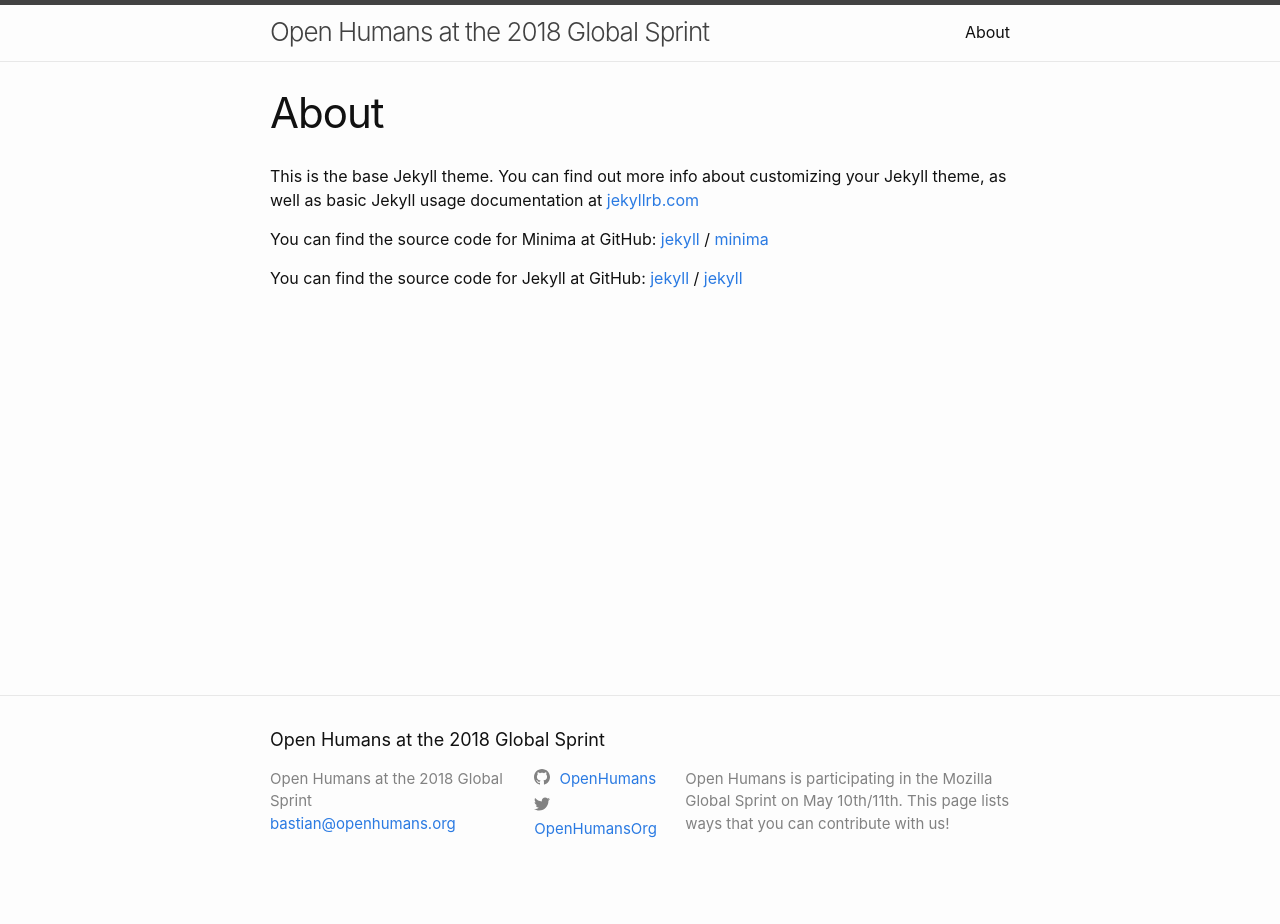
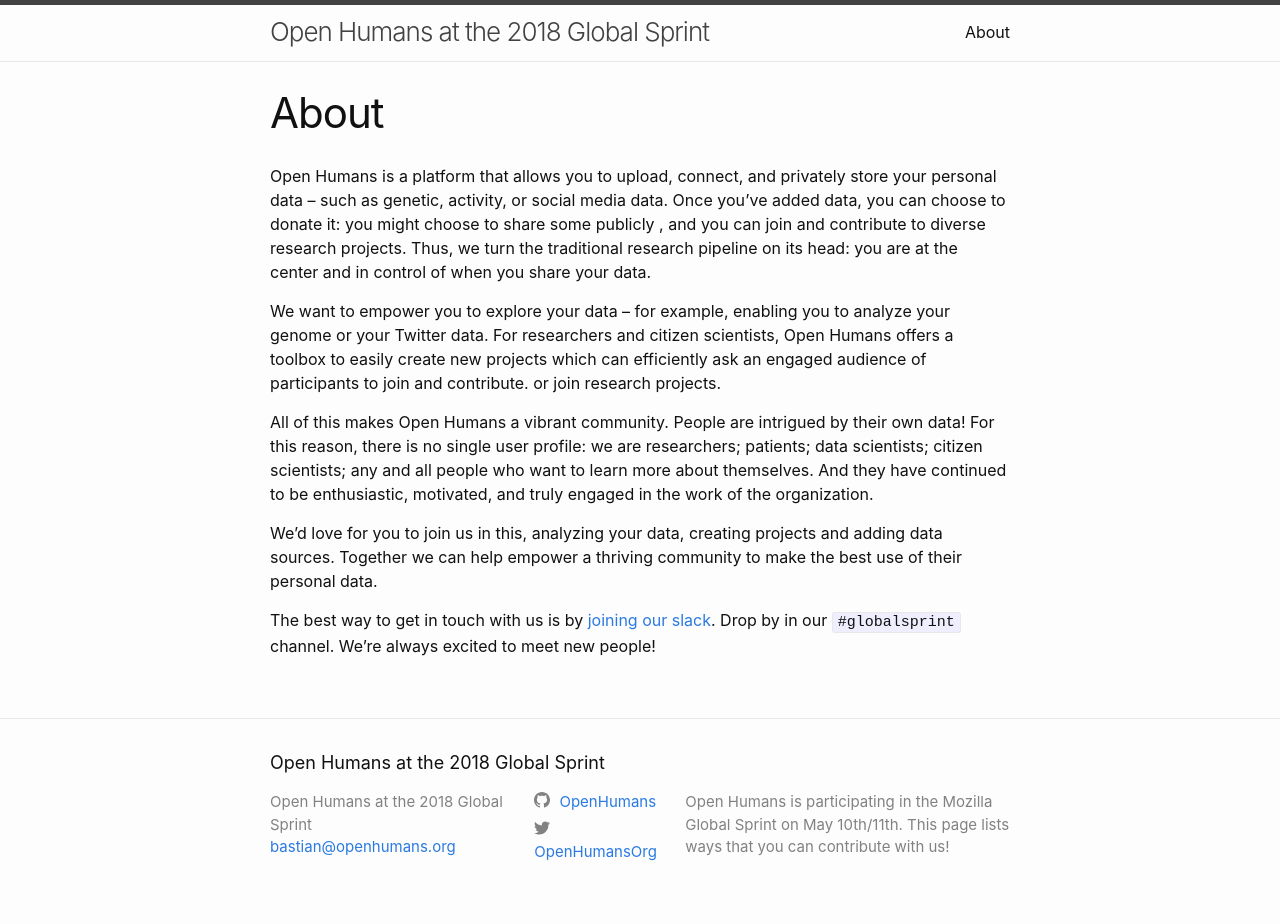
Before and after one commit to OpenHumans/globalsprint-2018, a Jekyll site: the page built from about.md, in a window 1280 px wide. Built offline with Jekyll 4.4.1, drawn with Linux system fonts in a browser that asks for light colours; before the commit the page ends 900 px from its top, so only the background shows below that.

```diff
--- a/about.md
+++ b/about.md
@@ -3,16 +3,14 @@ layout: page
 title: About
 permalink: /about/
 ---
+Open Humans is a platform that allows you to upload, connect, and privately store your personal data – such as genetic, activity, or social media data. Once you've added data, you can choose to donate it: you might choose to share some publicly , and you can join and contribute to diverse research projects. Thus, we turn the traditional research pipeline on its head: you are at the center and in control of when you share your data.
 
-This is the base Jekyll theme. You can find out more info about customizing your Jekyll theme, as well as basic Jekyll usage documentation at [jekyllrb.com](https://jekyllrb.com/)
+We want to empower you to explore your data – for example, enabling you to analyze your genome or your Twitter data. For researchers and citizen scientists, Open Humans offers a toolbox to easily create new projects which can efficiently ask an engaged audience of participants to join and contribute. or join research projects.
 
-You can find the source code for Minima at GitHub:
-[jekyll][jekyll-organization] /
-[minima](https://github.com/jekyll/minima)
+All of this makes Open Humans a vibrant community. People are intrigued by their own data! For this reason, there is no single user profile: we are researchers; patients; data scientists; citizen scientists; any and all people who want to learn more about themselves. And they have continued to be enthusiastic, motivated, and truly engaged in the work of the organization.
 
-You can find the source code for Jekyll at GitHub:
-[jekyll][jekyll-organization] /
-[jekyll](https://github.com/jekyll/jekyll)
+We'd love for you to join us in this, analyzing your data, creating projects and adding data sources. Together we can help empower a thriving community to make the best use of their personal data.
 
-
-[jekyll-organization]: https://github.com/jekyll
+The best way to get in touch with us is by
+[joining our slack](http://slackin.openhumans.org/). Drop by in our `#globalsprint`
+channel. We're always excited to meet new people!
```
Also changed, not shown: _posts/2018-05-03-welcome-to-jekyll.markdown (+12 -0 lines).
